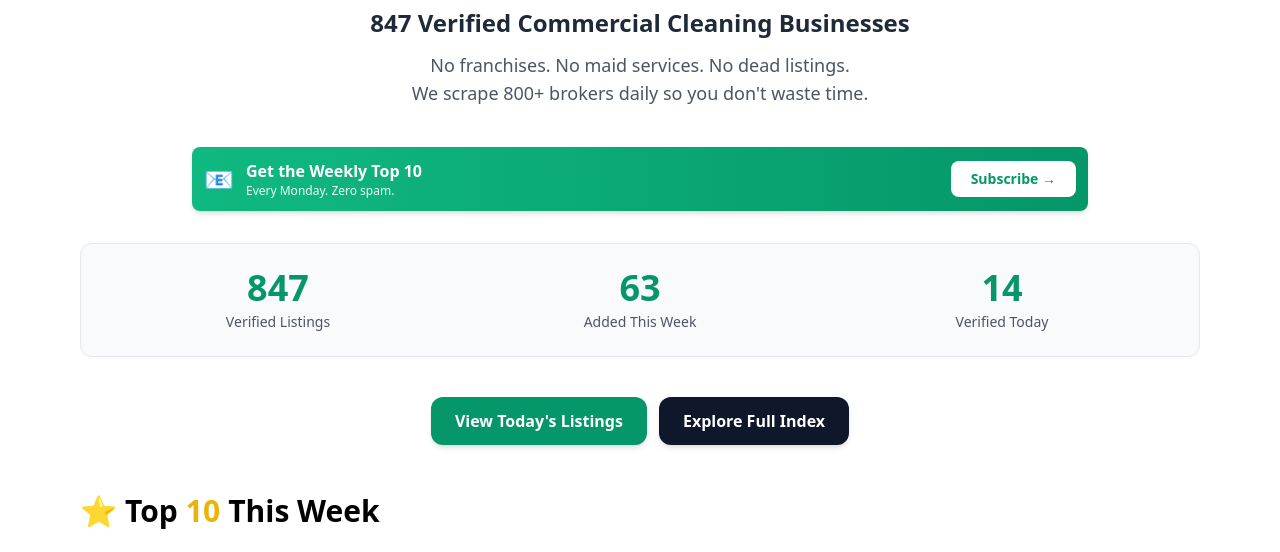
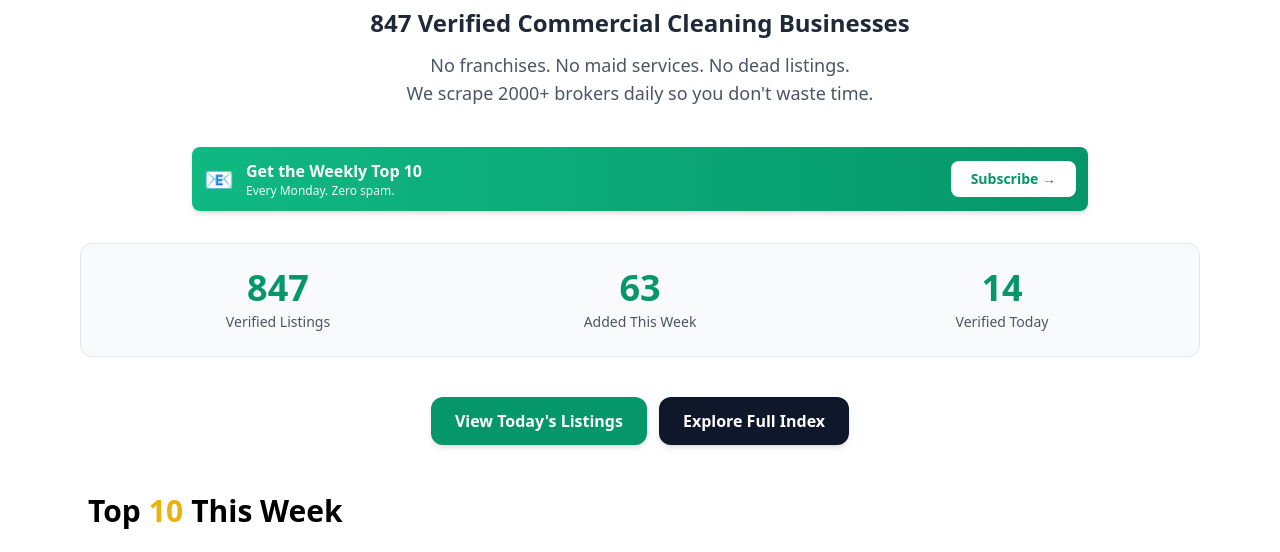
Before and after one commit to jeffsosville/cleaningexits, a Next.js app: page / in a window 1280 px wide. Shown: the part 145-697 px from the top of the page. Built offline with nearby package versions, Linux system fonts and the light colour scheme; no server answers; the database is empty.

Commit message:
Update broker scraping count from 800 to 2000

```diff
--- a/pages/index.tsx
+++ b/pages/index.tsx
@@ -107,7 +107,7 @@ export default function Home({
           </p>
           <p className="mt-3 text-gray-600 max-w-2xl mx-auto text-lg">
             No franchises. No maid services. No dead listings.<br />
-            We scrape 800+ brokers daily so you don&apos;t waste time.
+            We scrape 2000+ brokers daily so you don&apos;t waste time.
           </p>
         </header>
 
@@ -172,7 +172,7 @@ export default function Home({
         {/* Top 10 */}
         <section>
           <h2 className="text-2xl md:text-3xl font-bold mb-6 flex items-center gap-2">
-            <span className="text-yellow-500">⭐</span>
+            <span className="text-yellow-500"></span>
             Top <span className="text-yellow-500">10</span> This Week
           </h2>
 
```
